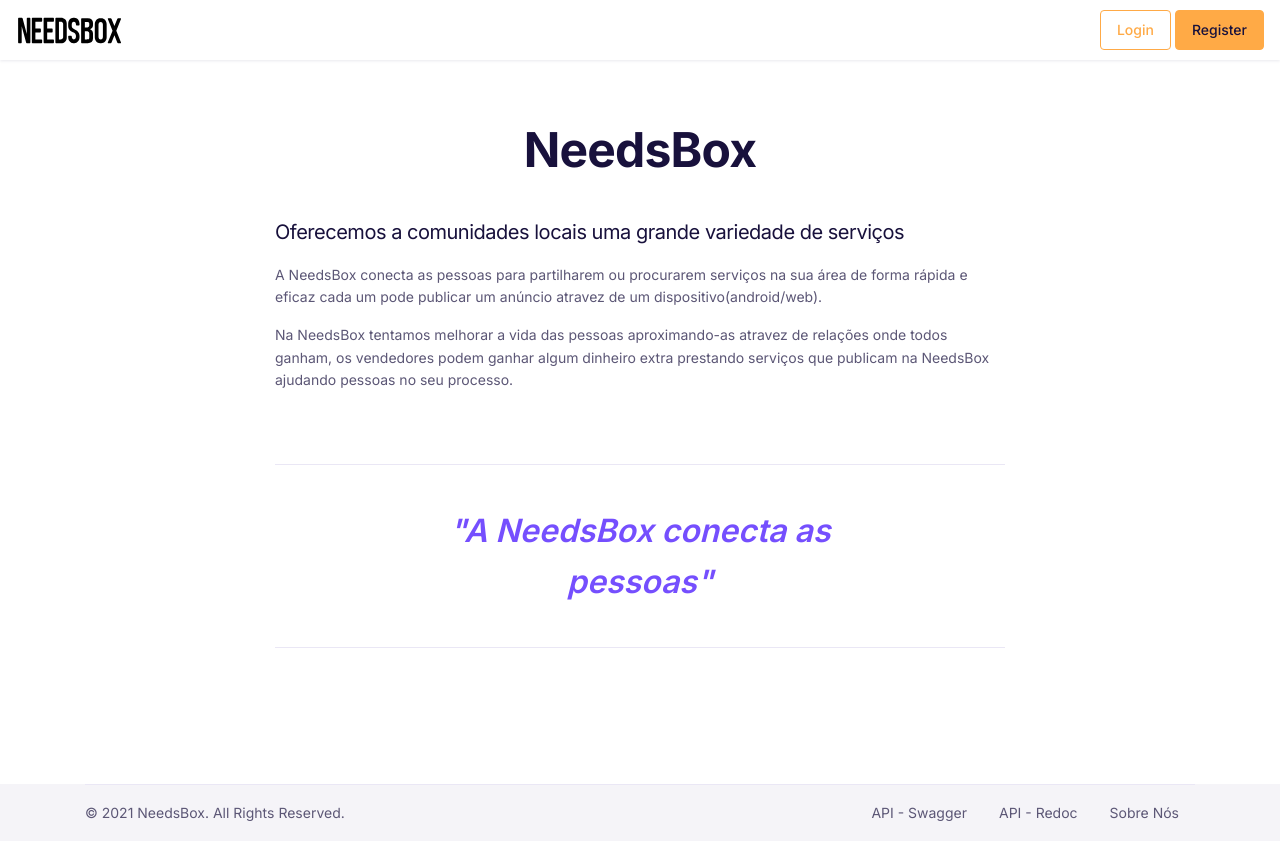
After one commit to NeedsBox/needsbox, a Django app: page /about/ in a window 1280 px wide. The commit adds this page. Run offline with Django 3.2, Linux system fonts and the light colour scheme; some libraries are stand-ins or nearby versions.

Commit message:
about me done

```diff
--- a/project/templates/base.html
+++ b/project/templates/base.html
@@ -151,7 +151,7 @@
             {% if not user.is_authenticated %}
             <ul class="navbar-nav navbar-right-wrap ml-auto d-lg-none d-flex nav-top-wrap">
                 <a type="button" class="btn btn-outline-warning btn-ctm" href="{% url 'accounts:login' %}"></a>>Login</a>
-                <a type="button" class="btn btn-warning" href="{% url 'accounts:register' %}"">Register</a>
+                <a type="button" class="btn btn-warning" href="{% url 'accounts:register' %}">Register</a>
             </ul>
             {% endif %}
             <!-- Button -->
@@ -347,6 +347,7 @@
                     <nav class="nav justify-content-center justify-content-md-end">
                         <a class="nav-link active pl-0" href="{% url 'api:schema-swagger-ui' %}">API - Swagger</a>
                         <a class="nav-link" href="{% url 'api:schema-redoc' %}">API - Redoc </a>
+                        <a class="nav-link" href="{% url 'needsbox:about' %}">Sobre Nós </a>
                     </nav>
                 </div>
             </div>
--- /dev/null
+++ b/project/templates/pages/about.html
@@ -0,0 +1,53 @@
+{% extends 'base.html' %}
+{% load static %}
+
+{% block content %}
+<body>
+<!-- Page content -->
+<div class="bg-white">
+
+    <!-- Content -->
+    <div class="py-4 py-lg-8 pb-14 ">
+        <div class="container">
+            <div class="row justify-content-center">
+                <div class="col-xl-8 col-lg-8 col-md-12 col-12 mb-2">
+                    <div class="text-center mb-4">
+                        <h1 class="display-3 font-weight-bold mb-4">NeedsBox</h1>
+                    </div>
+                </div>
+            </div>
+            <div class="row justify-content-center">
+            </div>
+            <div class="row justify-content-center">
+                <div class="col-xl-8 col-lg-8 col-md-12 col-12 mb-2">
+                    <!-- Descriptions -->
+                    <div>
+                        <div class="mb-4">
+                            <p class="lead text-dark">
+                                Oferecemos a comunidades locais uma grande variedade de serviços
+                            </p>
+                            <p>
+                                A NeedsBox conecta as pessoas para partilharem ou procurarem serviços na sua área
+                                de forma rápida e eficaz cada um pode publicar um anúncio atravez de um
+                                dispositivo(android/web).
+                            </p>
+                            <p>
+                                Na NeedsBox tentamos melhorar a vida das pessoas aproximando-as atravez de relações onde
+                                todos ganham,
+                                os vendedores podem ganhar algum dinheiro extra prestando serviços que publicam na
+                                NeedsBox ajudando pessoas no seu processo.
+                            </p>
+                        </div>
+                        <hr class="mt-lg-10 mb-lg-6 my-md-6">
+                        <blockquote class="blockquote text-center ">
+                            <p class="text-primary font-italic font-weight-semi-bold lh-lg h1 px-2 px-lg-14">
+                                "A NeedsBox conecta as pessoas"</p>
+                        </blockquote>
+                        <hr class="mt-lg-6 mb-lg-10 my-md-6">
+                    </div>
+                </div>
+            </div>
+        </div>
+    </div>
+</div>
+{% endblock %}
--- a/project/urls.py
+++ b/project/urls.py
@@ -6,5 +6,6 @@ app_name = 'needsbox'
 urlpatterns = [
     path('', views.index, name="index"),
     path('search/', views.search, name="search"),
+    path('about/', views.about, name="about"),
     #path('search/', views.SearchResultsView.as_view(), name='search_results'),
 ]
--- a/project/views.py
+++ b/project/views.py
@@ -37,3 +37,7 @@ def search(request):
     }
 
     return render(request, 'pages/search.html', context=context)
+
+
+def about(request):
+    return render(request, 'pages/about.html')
```
